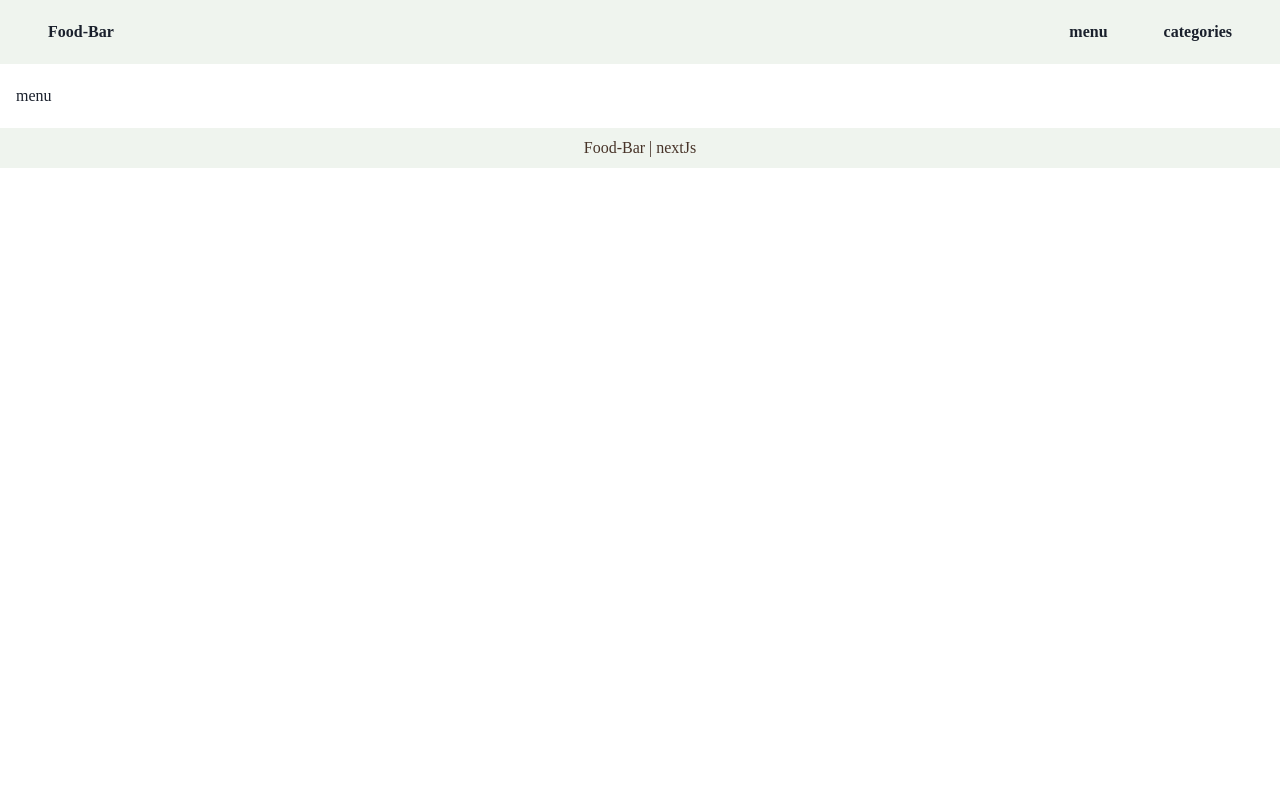
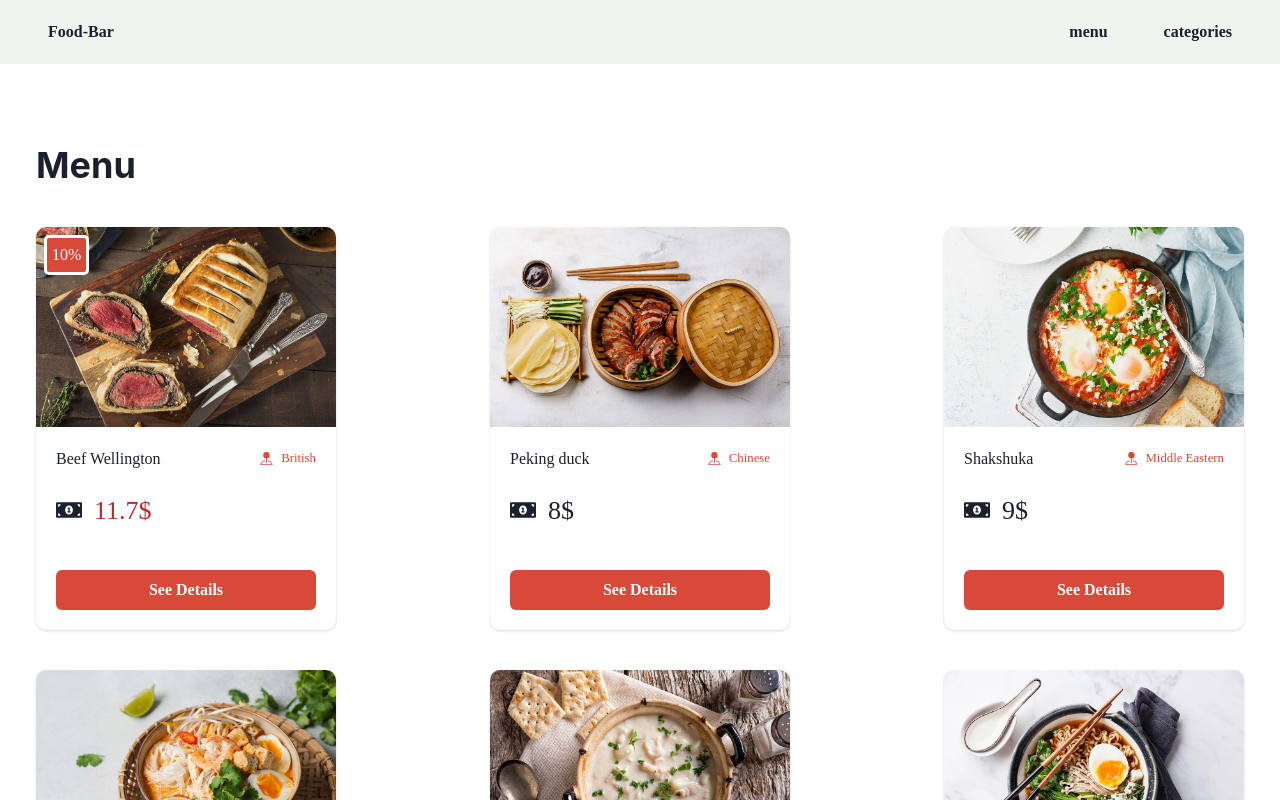
Before and after one commit to deaduchiha/food, a Next.js app: page /menu in a window 1280 px wide. Shown: the top 800 px of the page. Built offline with nearby package versions, Linux system fonts and the light colour scheme; data requests are answered from the project's data file; a web font is replaced by a local one.

Commit message:
end of menu page and fix directory

```diff
--- /dev/null
+++ b/src/components/modules/menu/card.jsx
@@ -0,0 +1,81 @@
+import React from "react";
+import {
+  Card,
+  CardHeader,
+  CardBody,
+  CardFooter,
+  Image,
+  Box,
+  Flex,
+  Text,
+  Button,
+} from "@chakra-ui/react";
+
+import { BsFillPinMapFill } from "react-icons/bs";
+import { FaMoneyBillAlt } from "react-icons/fa";
+
+const FoodCard = (props) => {
+  const { id, name, price, details, discount } = props;
+  console.log();
+  return (
+    <Card borderRadius={10} overflow="hidden">
+      <Box>
+        <Image
+          objectFit="cover"
+          w={300}
+          src={`images/${id}.jpeg`}
+          alt={`${name}`}
+        />
+        {discount ? (
+          <Text
+            position="absolute"
+            top={2}
+            left={2}
+            bg="#d74a3a"
+            userSelect="none"
+            color="#fff"
+            border="3px solid #fff"
+            padding="5px"
+            borderRadius={5}
+          >
+            {`${discount}%`}
+          </Text>
+        ) : undefined}
+      </Box>
+      <CardBody>
+        <Flex justifyContent="space-between">
+          <Text>{`${name}`}</Text>
+          <Flex gap={2} alignItems="center" fontSize="0.8rem" color="#d74a3a">
+            <BsFillPinMapFill />
+            {`${details[0].Cuisine}`}
+          </Flex>
+        </Flex>
+        <Flex gap={3} mt={5} alignItems="center" fontSize="1.625rem">
+          <FaMoneyBillAlt />
+          {discount ? (
+            <Text color="#b52a37">{`${
+              (price * (100 - discount)) / 100
+            }$`}</Text>
+          ) : (
+            <Text>{`${price}$`}</Text>
+          )}
+        </Flex>
+      </CardBody>
+
+      <CardFooter>
+        <Button
+          w="full"
+          bg="#d74a3a"
+          color="#fbfdff"
+          _hover={{
+            color: "#e8f1f5",
+          }}
+        >
+          See Details
+        </Button>
+      </CardFooter>
+    </Card>
+  );
+};
+
+export default FoodCard;
--- /dev/null
+++ b/src/components/templates/menu/menuPage.jsx
@@ -0,0 +1,27 @@
+import React from "react";
+import { Box, Flex, Heading } from "@chakra-ui/react";
+import FoodCard from "@/components/modules/menu/card";
+
+// components
+
+const MenuPage = ({ data }) => {
+  console.log(data);
+  return (
+    <Box my={20} px={5}>
+      <Heading as="h2" mb={10}>
+        Menu
+      </Heading>
+      <Flex
+        justifyContent={{ md: "space-between", base: "center" }}
+        flexWrap="wrap"
+        gap={10}
+      >
+        {data.map((food) => (
+          <FoodCard key={food.id} {...food} />
+        ))}
+      </Flex>
+    </Box>
+  );
+};
+
+export default MenuPage;
--- a/src/pages/menu/index.jsx
+++ b/src/pages/menu/index.jsx
@@ -1,11 +1,19 @@
 import React from "react";
 
-const Menu = () => {
-  return (
-    <div>
-      <span>menu</span>
-    </div>
-  );
+import MenuPage from "@/components/templates/menu/menuPage";
+
+const Menu = ({ data }) => {
+  return <MenuPage data={data} />;
 };
 
 export default Menu;
+
+export const getStaticProps = async () => {
+  const res = await fetch("http://localhost:4000/data");
+  const data = await res.json();
+
+  return {
+    props: { data },
+    revalidate: 10, // second
+  };
+};
```
